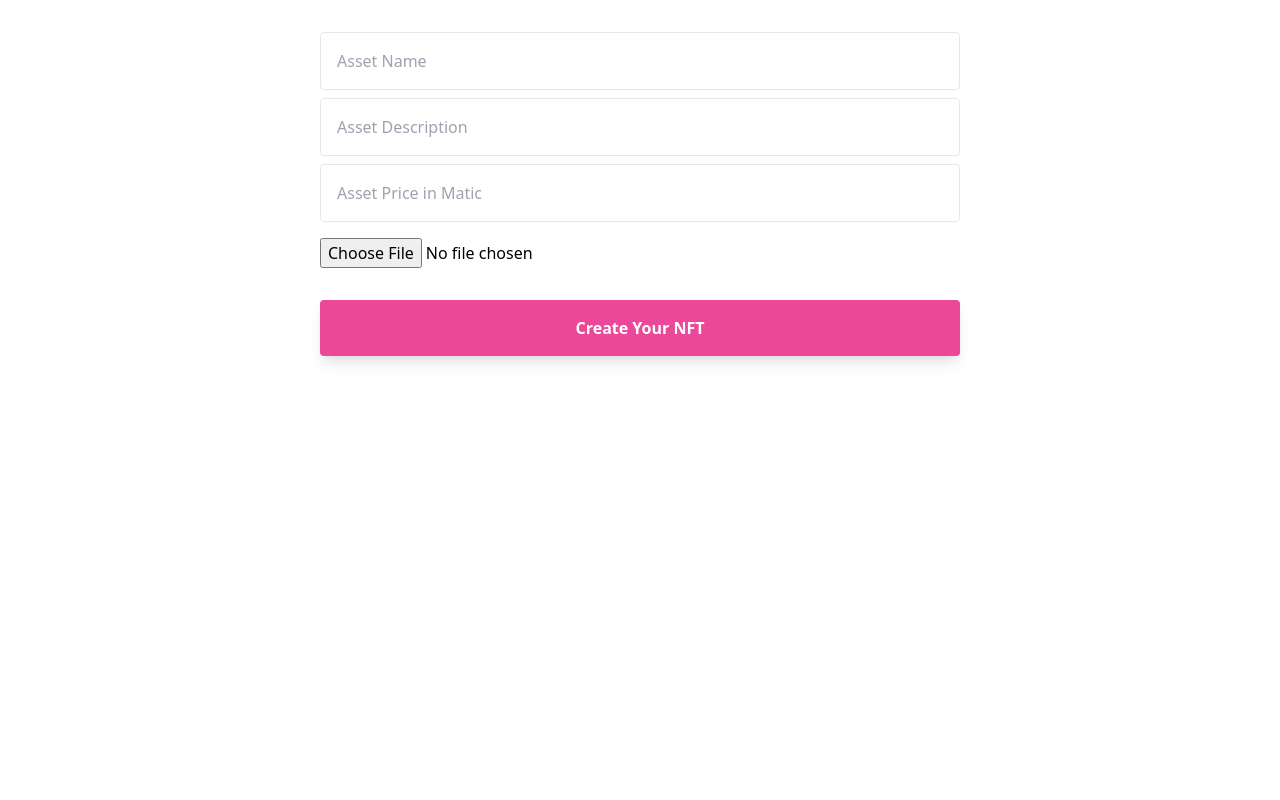
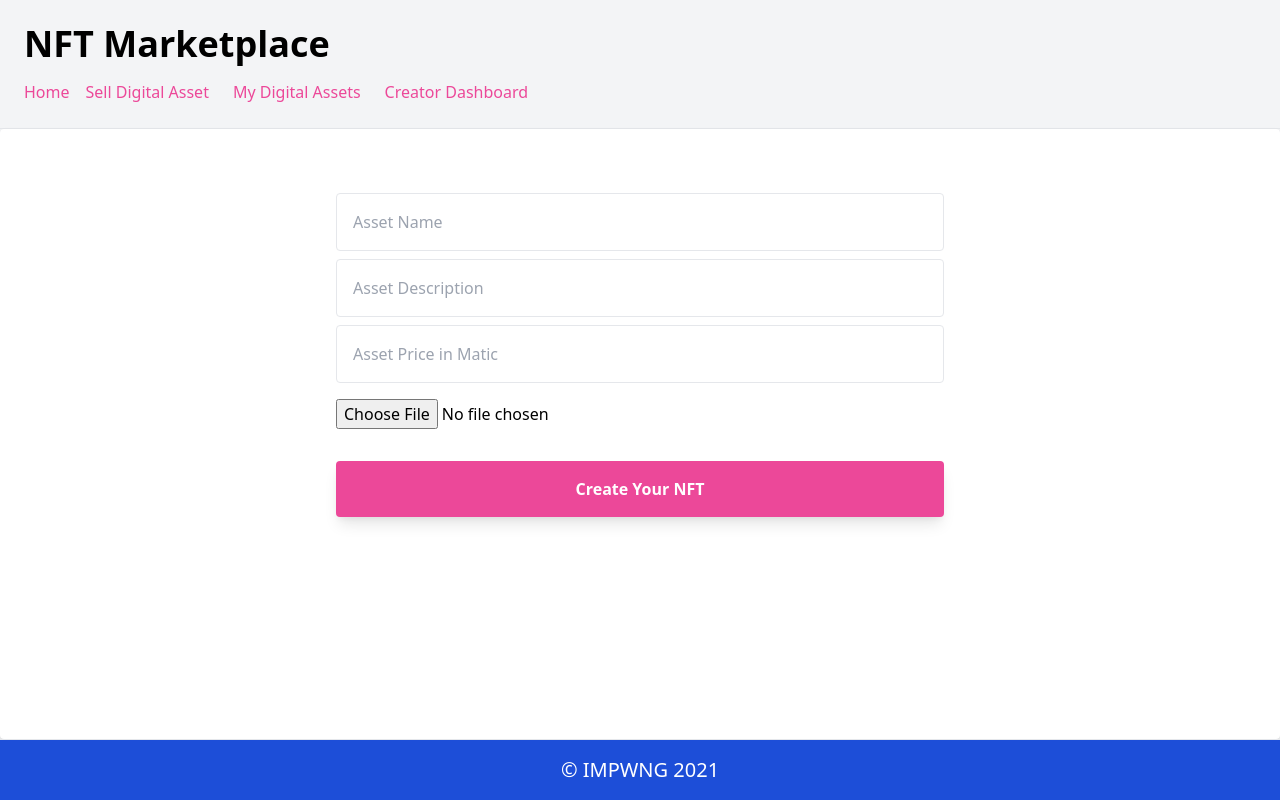
Before and after one commit to IMPWNG/nftmarketplace, a Next.js app: page /create-item in a window 1280 px wide. Built offline with nearby package versions, Linux system fonts and the light colour scheme; what ipfs-http-client would draw is missing.

Commit message:
nav layout

```diff
--- a/pages/_app.js
+++ b/pages/_app.js
@@ -1,17 +1,12 @@
 import React from 'react'
-import Head from "next/head";
 import '../styles/globals.css';
-import Link from 'next/link';
-import { MoralisProvider } from "react-moralis";
+
 
 function MyApp({ Component, pageProps }) {
     return (
-      <React.Fragment>
-        <Head>
-          <meta name="theme-color" content="#3c1742" />
-        </Head>
+
            <Component {...pageProps} />
-      </React.Fragment>
+
     );
   }
 export default MyApp
--- a/pages/create-item.js
+++ b/pages/create-item.js
@@ -3,6 +3,8 @@ import { useState } from "react";
 import { create as ipfsHttpClient } from 'ipfs-http-client';
 import { useRouter } from 'next/router';
 import Web3Modal from "web3modal";
+
+import Layout from "../src/components/Layout";
 
 const client = ipfsHttpClient('https://ipfs.infura.io:5001/api/v0')
 
@@ -77,6 +79,7 @@ export default function CreateItem() {
     }
 
     return (
+        <Layout>
         <div className="flex justify-center">
             <div className="w-1/2 flex flex-col pb-12">
                 <input
@@ -110,5 +113,6 @@ export default function CreateItem() {
                 </button>
             </div>
         </div>
+        </Layout>
     )
 }
--- a/pages/creator-dashboard.js
+++ b/pages/creator-dashboard.js
@@ -2,6 +2,8 @@ import { ethers } from "ethers";
 import { useState, useEffect } from "react";
 import axios from "axios";
 import Web3Modal from "web3modal";
+
+import Layout from "../src/components/Layout";
 
 import { nftaddress, nftmarketaddress } from '../config';
 
@@ -50,6 +52,7 @@ export default function CreatorDashboard() {
     }
     if (loadingState === 'loaded' && !nfts.length) return (<h1 className="py-10 px-20 text-3xl">No assets created</h1>)
     return (
+        <Layout>
         <div>
           <div className="p-4">
               <h2 className="text-2xl py-2">Items Created</h2>
@@ -90,5 +93,6 @@ export default function CreatorDashboard() {
               }
           </div>
       </div>
+      </Layout>
     )
 }
--- a/pages/index.js
+++ b/pages/index.js
@@ -1,95 +1,13 @@
-import Head from "next/head";
-import Header from "../src/components/Header";
-import { ethers } from "ethers";
-import { useEffect, useState } from "react";
-import axios from "axios";
-import Web3Modal from "web3modal";
-
-import { nftaddress, nftmarketaddress } from '../config';
-
-import NFT from '../artifacts/contracts/NFT.sol/NFT.json';
-import NFTMarket from '../artifacts/contracts/NFTMarket.sol/NFTMarket.json';
+import Layout from "../src/components/Layout";
 
 export default function Home() {
-  const [nfts, setNfts] = useState([])
-  const [loadingState, setLoadingState] = useState('not-loaded')
-
-  useEffect(() => {
-    loadNfts()
-  }, [])
-
-  async function loadNfts() {
-    // Update RPC Provider with web# + create localhost RPC on metamask
-    const provider = new ethers.providers.Web3Provider(web3.currentProvider)
-    const tokenContract = new ethers.Contract(nftaddress, NFT.abi, provider)
-    const marketContract = new ethers.Contract(nftmarketaddress, NFTMarket.abi, provider)
-    const data = await marketContract.fetchMarketItems()
-
-  const items = await Promise.all(data.map(async i => {
-      const tokenUri = await tokenContract.tokenURI(i.tokenId)
-      const meta = await axios.get(tokenUri)
-      let price = ethers.utils.formatUnits(i.price.toString(), 'ether')
-      let item = {
-        price,
-        itemId: i.itemId.toNumber(),
-        seller: i.seller,
-        owner: i.owner,
-        image: meta.data.image,
-        name: meta.data.name,
-        description: meta.data.description,
-      }
-      return item
-    }))
-    setNfts(items)
-    setLoadingState('loaded')
-  }
-
-async function buyNft(nft) {
-    const web3Modal = new Web3Modal()
-    const connection = await web3Modal.connect()
-    const provider = new ethers.providers.Web3Provider(connection)
-    const signer = provider.getSigner()
-    const contract = new ethers.Contract(nftmarketaddress, NFTMarket.abi, signer)
-
-    const price = ethers.utils.parseUnits(nft.price.toString(), 'ether')
-    const transaction = await contract.createMarketSale(nftaddress, nft.itemId, {
-      value: price
-    })
-    await transaction.wait()
-    loadNfts()
-  }
-  if (loadingState === 'loaded' && !nfts.length) return (<h1 className="py-10 px-20 text-3xl">No items in marketplace</h1>)
   return (
-    <>
-    <Head>
-      <title>NFT MarketpPlace</title>
-      <link rel="icon" type="image/ico" href="/img/goals.ico" />
-    </Head>
-    <Header />
-
-            <div className="flex justify-center">
-              <div className="px-4" style={{ maxWidth: '1600px'}}>
-                  <div className="grid  grid-cols-1 sm:grid-cols-2 lg:grid-cols-4 gap-4 pt-4">
-                    {
-                      nfts.map((nft, i) => (
-                        <div key={i} className="boder shadow rounded-xl overflow-hidden">
-                          <img src={nft.image} alt="nft-image" />
-                          <div className="p-4">
-                            <p style={{ height: '64px' }} className="text-2xl font-semibold">{nft.name}</p>
-                              <div style={{ height:'70px', overflow: 'hidden' }}>
-                                <p className="text-gray-400">{nft.description}</p>
-                              </div>
-                          </div>
-                          <div className="p-4 bg-black">
-                            <p className="text-2xl mb-4 font-bold text-white">{nft.price} Eth</p>
-                            <button className="w-full bg-pink-500 text-white font-bold py-2 px-12 rounded" onClick={() => buyNft(nft)}>Buy</button>
-                          </div>
-                        </div>
-                      ))
-                    }
-                    </div>
-                </div>
-            </div>
-    </>
-  )
+    <Layout>
+      <div>
+        <h1 className="flex justify-center text-blue-700 lg:text-3xl border-blue-600 border-b-2	text-bold">
+          Welcome to the IMP NFT MARKETPLACE
+        </h1>
+      </div>
+    </Layout>
+  );
 }
--- a/pages/my-assets.js
+++ b/pages/my-assets.js
@@ -2,6 +2,8 @@ import { ethers } from "ethers";
 import { useState, useEffect } from "react";
 import axios from "axios";
 import Web3Modal from "web3modal";
+
+import Layout from "../src/components/Layout";
 
 import { nftaddress, nftmarketaddress } from '../config';
 
@@ -44,6 +46,7 @@ async function loadNfts() {
   }
   if (loadingState === 'loaded' && !nfts.length) return (<h1 className="py-10 px-20 text-3xl">No NFTs owned</h1>)
   return (
+      <Layout>
       <div className="flex justify-center">
           <div className="p-4">
               <div className="grid grid-cols-1 sm:grid-cols-2 lg:grid-cols-4 gap-4 pt-4">
@@ -62,5 +65,6 @@ async function loadNfts() {
               </div>
           </div>
       </div>
+      </Layout>
   )
 }
--- /dev/null
+++ b/src/components/Layout.js
@@ -0,0 +1,36 @@
+import Head from "next/head";
+import Navbar from "./Navbar";
+
+const Layout = (props) => {
+  const { title, metaKeywords, metaDesc } = props.metaInfo;
+  return (
+    <>
+        <Head>
+            <title>NFT MARKETPLACE</title>
+        </Head>
+              <div className="flex flex-col min-h-screen bg-gray-100">
+        <Navbar />
+        <div
+          id="content"
+          className="flex-grow mx-auto p-8 w-full shadow rounded bg-white"
+        >
+          {props.children}
+        </div>
+
+        <footer className="w-full text-center border-t bg-blue-700 text-white p-4 pin-b">
+          <span className="lg:text-xl"> &copy; IMPWNG 2021 </span>
+        </footer>
+      </div>
+    </>
+  );
+}
+
+Layout.defaultProps = {
+  metaInfo: {
+    title: "Default Title",
+    metaKeywords: "Default metaKeywords",
+    metaDesc: "Default metaDesc",
+  },
+};
+
+export default Layout;
--- a/src/components/NavItem.tsx
+++ b/src/components/Navbar.js
@@ -1,5 +1,13 @@
-          <nav className="border-b p-6">
-            <p className="text-4xl font-bold">NFT Marketplace</p>
+import { useState } from "react";
+import Link from 'next/link';
+
+const Navbar = () => {
+  const [showNav, setShowNav] = useState(false);
+
+  return (
+      <div>
+    <nav className="border-b p-6">
+       <p className="text-4xl font-bold">NFT Marketplace</p>
             <div className="flex mt-4">
               <Link href="/">
                 <a className="mr-4 text-pink-500">
@@ -23,3 +31,9 @@
               </Link>
             </div>
           </nav>
+  </div>
+  );
+
+
+}
+export default Navbar;
```
Also changed, not shown: pages/marketplace.js (added, +90 -0 lines), src/components/Header.tsx (deleted).
